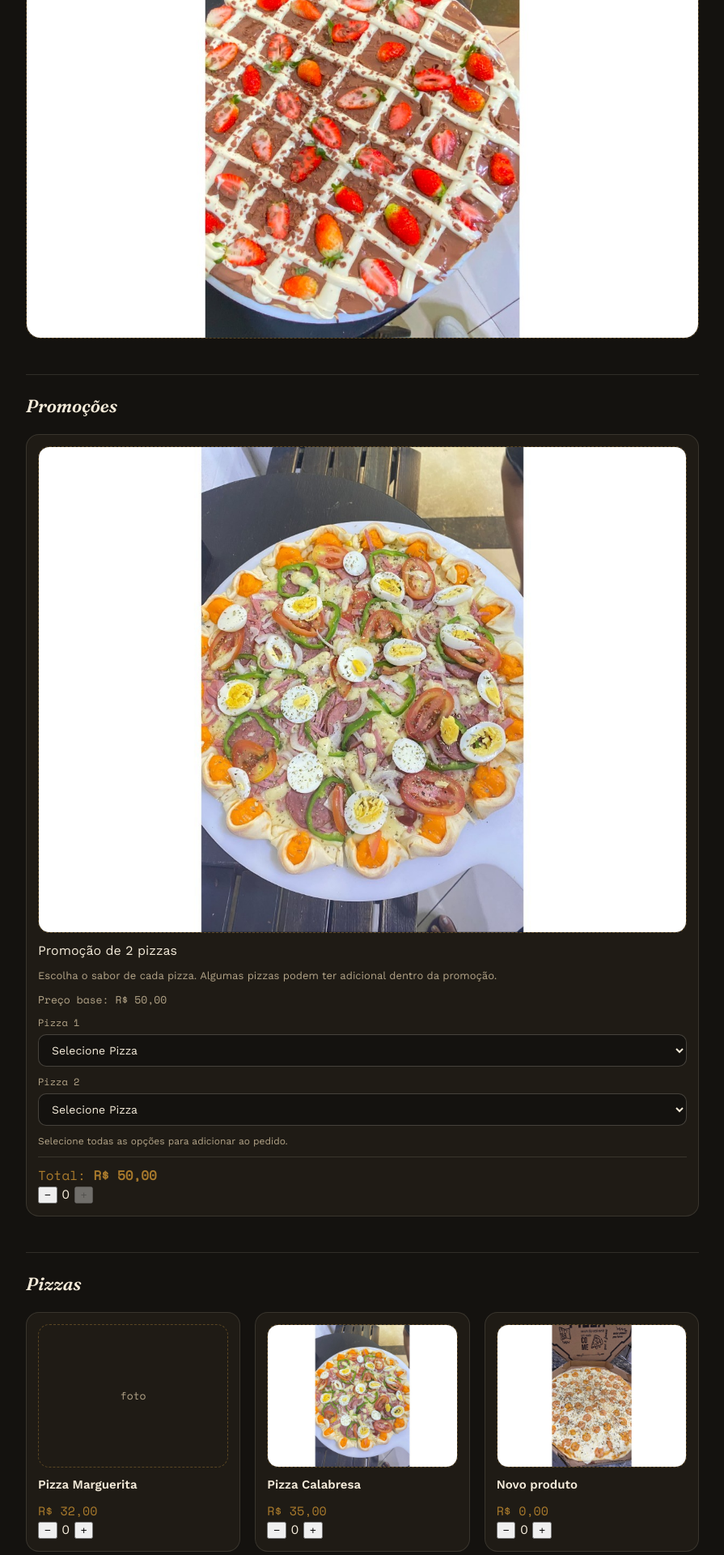
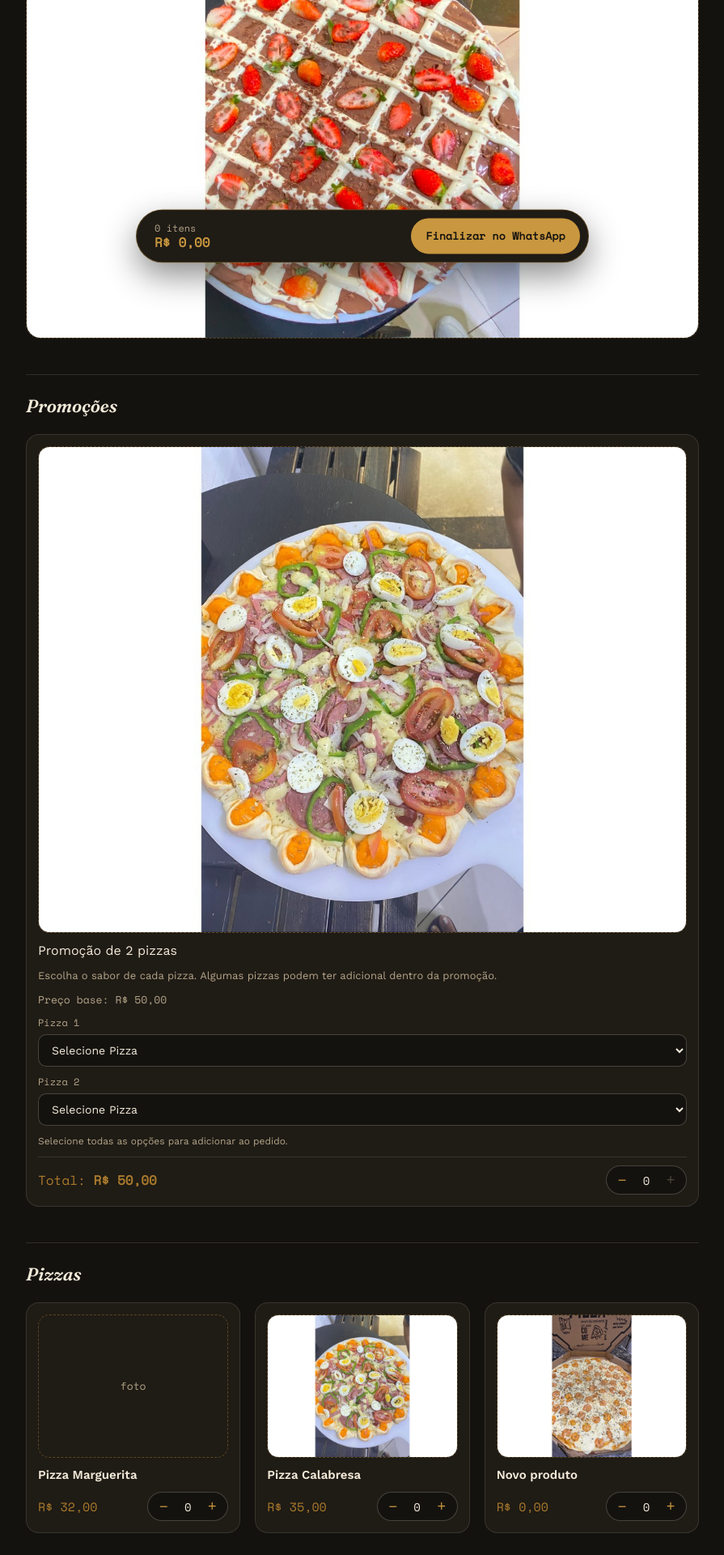
Before and after one commit to Alons078/proyecto-pizzaria-site-web, a Flask app: page / in a window 1280 px wide. Shown: the part 550-2470 px from the top of the page at 81% size, without its empty margins (192-1087 px from the left). Run offline with Flask 3, Linux system fonts and the light colour scheme.

Commit message:
Update style.css

```diff
--- a/static/style.css
+++ b/static/style.css
@@ -790,3 +790,287 @@ footer.foot {
   .reveal { opacity: 1; transform: none; transition: none; }
   .card:hover, .promo-card:hover { transform: none; }
 }
+
+
+
+/* ============================================================
+   ADICIONE ESTE BLOCO AO FINAL DE static/style.css
+   (botões de pedido + carrinho flutuante)
+   ============================================================ */
+
+.card-bottom {
+  display: flex;
+  align-items: center;
+  justify-content: space-between;
+  gap: 10px;
+  margin-top: auto;
+}
+
+.card .card-bottom .price { margin-top: 0; }
+
+.qty-stepper {
+  display: flex;
+  align-items: center;
+  gap: 8px;
+  background: var(--paper);
+  border: 1px solid var(--line-strong);
+  border-radius: 999px;
+  padding: 4px 6px;
+}
+
+.qty-btn {
+  width: 26px;
+  height: 26px;
+  border-radius: 50%;
+  border: none;
+  background: transparent;
+  background-color: transparent;
+  color: var(--ember);
+  font-size: 18px;
+  line-height: 1;
+  cursor: pointer;
+  display: flex;
+  align-items: center;
+  justify-content: center;
+  transition: background 0.2s ease, transform 0.15s ease;
+  appearance: none;
+  -webkit-appearance: none;
+  -moz-appearance: none;
+  box-shadow: none;
+  outline: none;
+}
+
+.qty-btn:hover:not(:disabled) {
+  background: rgba(201, 151, 63, 0.16);
+}
+
+.qty-btn:active:not(:disabled) { transform: scale(0.92); }
+
+.qty-btn:disabled {
+  opacity: 0.35;
+  cursor: not-allowed;
+  color: var(--ink-soft);
+  border-color: var(--line-strong);
+}
+
+.qty-value {
+  min-width: 18px;
+  text-align: center;
+  font-family: var(--font-mono);
+  font-size: 14px;
+  color: var(--ink);
+}
+
+.promo-card .card-bottom {
+  border-top: 1px solid var(--line);
+  padding-top: 10px;
+}
+
+.promo-card .promo-total {
+  border-top: none;
+  padding-top: 0;
+}
+
+/* ---------- carrinho flutuante ---------- */
+
+.cart-bar {
+  position: fixed;
+  left: 50%;
+  bottom: 18px;
+  transform: translate(-50%, 140%);
+  z-index: 500;
+  width: min(560px, calc(100% - 32px));
+  display: flex;
+  align-items: center;
+  justify-content: space-between;
+  gap: 16px;
+  background: var(--paper-warm);
+  border: 1px solid var(--gold-line);
+  border-radius: 999px;
+  padding: 10px 10px 10px 22px;
+  box-shadow: 0 16px 40px rgba(0, 0, 0, 0.45);
+  transition: transform 0.35s ease;
+}
+
+.cart-bar.is-visible {
+  transform: translate(-50%, 0);
+}
+
+.cart-info {
+  display: flex;
+  flex-direction: column;
+  line-height: 1.25;
+  font-family: var(--font-mono);
+  color: var(--ink-soft);
+  font-size: 12px;
+  white-space: nowrap;
+}
+
+.cart-info strong {
+  color: var(--ember);
+  font-size: 16px;
+}
+
+.cart-checkout-btn {
+  font-family: var(--font-mono);
+  font-size: 13px;
+  letter-spacing: 0.02em;
+  background: var(--ember);
+  color: #14120f;
+  font-weight: 600;
+  border: none;
+  padding: 12px 18px;
+  border-radius: 999px;
+  cursor: pointer;
+  white-space: nowrap;
+  flex-shrink: 0;
+}
+
+.cart-checkout-btn:active { transform: translateY(1px); }
+
+@media (max-width: 520px) {
+  .cart-bar {
+    padding: 10px 10px 10px 16px;
+    bottom: 12px;
+  }
+  .cart-info strong { font-size: 14px; }
+  .cart-checkout-btn { padding: 11px 14px; font-size: 12px; }
+}
+
+/* dá espaço para o carrinho flutuante não tapar o rodapé */
+footer.foot { margin-bottom: 70px; }
+
+/* ---------- modal de resumo do pedido ---------- */
+/* reaproveita as classes .crop-modal / .crop-dialog / .crop-header /
+   .crop-close / .crop-actions / .crop-secondary já definidas para o
+   editor de imagens do admin — aqui só o conteúdo específico do pedido. */
+
+.cart-dialog { width: min(480px, 100%); }
+
+.cart-modal-items {
+  display: flex;
+  flex-direction: column;
+  gap: 12px;
+  max-height: 40vh;
+  overflow-y: auto;
+  padding-right: 4px;
+  margin-bottom: 16px;
+}
+
+.cart-modal-item {
+  border: 1px solid var(--line);
+  border-radius: 12px;
+  padding: 10px 12px;
+  background: var(--paper);
+}
+
+.cart-modal-item-row {
+  display: flex;
+  justify-content: space-between;
+  gap: 12px;
+  font-size: 14px;
+  color: var(--ink);
+  margin-bottom: 8px;
+}
+
+.cart-item-note {
+  width: 100%;
+  background: var(--paper-warm);
+  border: 1px solid var(--line-strong);
+  border-radius: 8px;
+  padding: 8px 10px;
+  color: var(--ink);
+  font-family: var(--font-body);
+  font-size: 13px;
+}
+
+.cart-item-note::placeholder { color: var(--ink-soft); }
+
+.cart-modal-total {
+  font-family: var(--font-mono);
+  color: var(--ink-soft);
+  border-top: 1px solid var(--line);
+  padding-top: 12px;
+  margin-bottom: 4px;
+}
+
+.cart-modal-total strong { color: var(--ember); }
+
+/* ---------- forma de pagamento ---------- */
+
+.payment-options {
+  display: flex;
+  gap: 8px;
+  flex-wrap: wrap;
+}
+
+.payment-btn {
+  flex: 1;
+  min-width: 90px;
+  font-family: var(--font-mono);
+  font-size: 13px;
+  padding: 10px 12px;
+  border-radius: 10px;
+  border: 1px solid var(--line-strong);
+  background: var(--paper);
+  color: var(--ink-soft);
+  cursor: pointer;
+  transition: border-color 0.2s ease, color 0.2s ease, background 0.2s ease;
+}
+
+.payment-btn.active {
+  border-color: var(--ember);
+  color: var(--ember-dark);
+  background: rgba(201, 151, 63, 0.16);
+}
+
+.payment-warning {
+  min-height: 16px;
+  font-size: 12px;
+  color: var(--tomato);
+  margin: 6px 0 0;
+}
+
+.pix-info {
+  background: var(--paper);
+  border: 1px dashed var(--gold-line);
+  border-radius: 12px;
+  padding: 12px 14px;
+  margin-bottom: 14px;
+}
+
+.pix-info label {
+  font-family: var(--font-mono);
+  font-size: 12px;
+  color: var(--ink-soft);
+  letter-spacing: 0.04em;
+}
+
+.pix-key-row {
+  display: flex;
+  align-items: center;
+  justify-content: space-between;
+  gap: 10px;
+  margin: 6px 0 8px;
+}
+
+.pix-key-row span {
+  font-family: var(--font-mono);
+  font-size: 14px;
+  color: var(--ink);
+  word-break: break-all;
+}
+
+.pix-copy-btn {
+  padding: 8px 12px;
+  font-size: 12px;
+  white-space: nowrap;
+  flex-shrink: 0;
+}
+
+.pix-note {
+  margin: 0;
+  font-size: 12px;
+  color: var(--ink-soft);
+  line-height: 1.4;
+}
```
